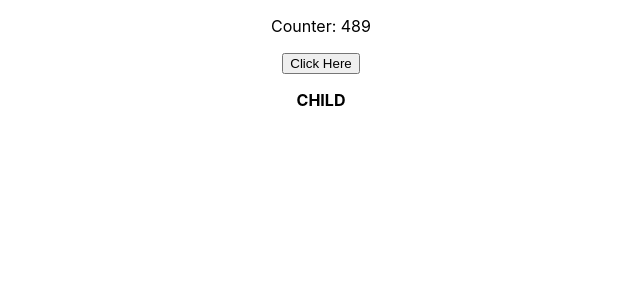
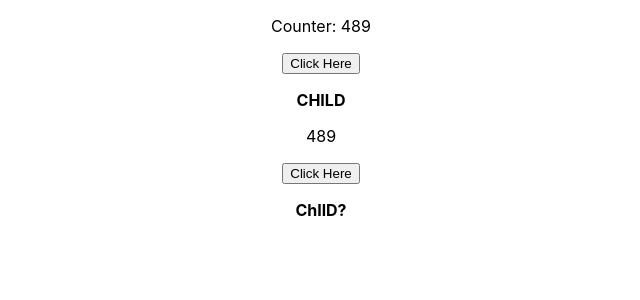
Before and after one commit to cohoe/panama, a React (Create React App) app: page / in a window 1280 px wide. Shown: the top 300 px of the page, without its empty margins (319-959 px from the left). Built offline with nearby package versions, Linux system fonts and the light colour scheme.

Commit message:
comparison

```diff
--- a/src/App.js
+++ b/src/App.js
@@ -1,6 +1,6 @@
 import logo from './logo.svg';
 import './App.css';
-import {CounterClass} from "./Counter";
+import {CounterClass, CounterFunction} from "./Counter";
 
 function App({name = 'Foo'}) {
     return (
@@ -23,6 +23,7 @@ function App({name = 'Foo'}) {
             {/*  </a>*/}
             {/*</header>*/}
             <CounterClass count={69}>CHILD</CounterClass>
+            <CounterFunction count={69}>ChIlD?</CounterFunction>
         </div>
     );
 }
--- a/src/Counter/Counter.js
+++ b/src/Counter/Counter.js
@@ -1,4 +1,4 @@
-import React from 'react'
+import React, { useState, useEffect } from 'react'
 
 export class CounterClass extends React.Component {
     constructor(props) {
@@ -23,3 +23,32 @@ export class CounterClass extends React.Component {
         )
     }
 }
+
+// This is a bunch of bullshit
+// function CounterFunction(props) {
+//     const count = props.count
+// }
+//
+// export const CounterFunction = (props) => {
+//     const count = props.count
+// }
+
+export const CounterFunction = ({ count = 0, children }) => {
+    const [clicks, setClicks] = useState(count)
+
+    useEffect(() => {
+        setClicks(count + 420)
+    }, [count])
+
+    return (
+        <div>
+            <p>{clicks}</p>
+            <button onClick={() => setClicks(clicks + 1)}>Click Here</button>
+            <p><b>{children}</b></p>
+        </div>
+    )
+}
+
+// export function CounterFunction = ({ count }) => {
+//
+// }
```
